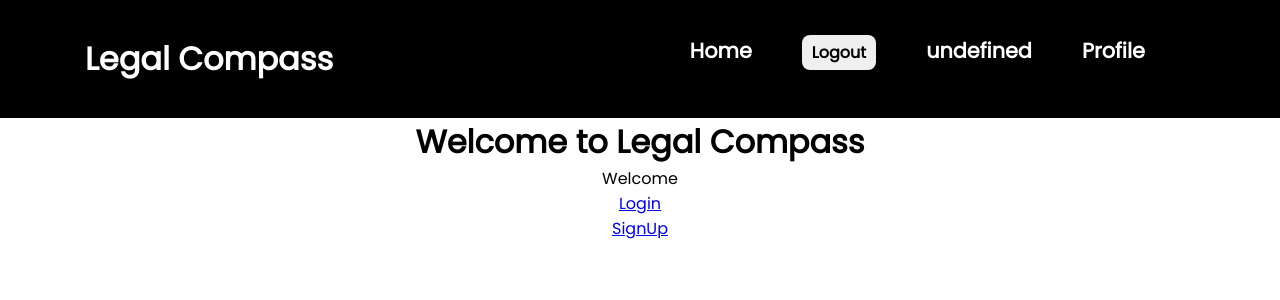
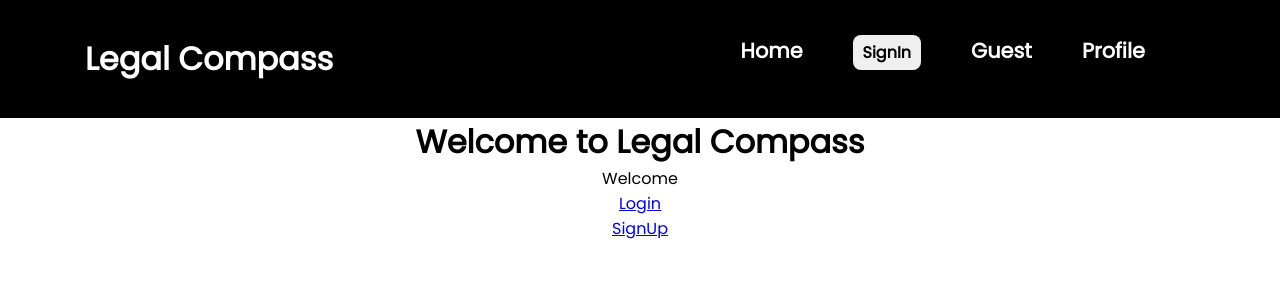
Before and after one commit to venky-17/SIH, a React (Create React App) app: page / in a window 1280 px wide. Shown: the top 300 px of the page. Built offline with nearby package versions, Linux system fonts and the light colour scheme; no server answers.

Commit message:
navbar bug n cndnl rendering

```diff
--- a/public/index.html
+++ b/public/index.html
@@ -25,7 +25,7 @@
       work correctly both with client-side routing and a non-root public URL.
       Learn how to configure a non-root public URL by running `npm run build`.
     -->
-    <title>React App</title>
+    <title>LegalCompass</title>
   </head>
   <body>
     <noscript>You need to enable JavaScript to run this app.</noscript>
--- a/src/Components/Navbar.js
+++ b/src/Components/Navbar.js
@@ -40,14 +40,19 @@ const Navbar = (props) => {
 
   const handleMenuclick = () => {
         setListOpen(!listOpen)
-
+        if(listOpen){
+            console.log('open');
+        } else{
+            console.log('closed');
+        }
 
   }
 
   const handletogglebutton = () => {
-    setIsOpened((prevIsOpened) => !prevIsOpened);
-    setListOpen(!listOpen);
-  };
+    handleMenuclick()
+    toggleMenu()
+
+  }
 
   return (
     <>
@@ -80,12 +85,29 @@ const Navbar = (props) => {
           <ul>
             <li><a href="#">Home</a></li>
             <li>
-              <button className="logout-btn " onClick={handleSignOut}>
-                Logout
-              </button>
+            {
+  getAuth()?.currentUser ? (
+    <button className="logout-btn" onClick={handleSignOut}>
+      LogOut
+    </button>
+  ) : (
+    <Link to="/login">
+      <button className="logout-btn">
+        SignIn
+      </button>
+    </Link>
+  )
+}
+
+
+
             </li>
             <li>
-              <a href="">{` ${props.name || location.state?.name}`}</a>
+            {
+                    getAuth()?.currentUser ? ( <a href="">{` ${props.name || location.state?.name}`}</a>) : (
+                        <a href="">Guest</a>
+                    )
+                  }
             </li>
             <li><a href="#">Profile</a></li>
           </ul>
@@ -98,13 +120,31 @@ const Navbar = (props) => {
           <ul>
             <li><a href="#">Home</a></li>
             <li>
-              <a href="">{` ${props.name || location.state?.name}`}</a>
+                  {
+                    getAuth()?.currentUser ? ( <a href="">{` ${props.name || location.state?.name}`}</a>) : (
+                        <a href="">Guest</a>
+                    )
+                  }
+
             </li>
             <li><a href="#">Profile</a></li>
             <li>
-              <button className="logout-btn " onClick={handleSignOut}>
-                Logout
-              </button>
+            {
+                 getAuth().currentUser ? (
+    <button className="logout-btn" onClick={handleSignOut}>
+      LogOut
+    </button>
+  ) : (
+
+    <Link to="/login">
+  <button className="logout-btn">
+    SignIn
+  </button>
+</Link>
+
+  )
+}
+
             </li>
 
 
--- a/src/Css/Navbar.css
+++ b/src/Css/Navbar.css
@@ -170,15 +170,19 @@ nav{
     font-weight:bold;
 
 }
-.hamburger-nav-items{
-    display: none;
-}
-.display-items{
-    display: block;
-}
-.hide-items{
-    display: none;
-}
+
+.display-items {
+    max-height: 500px;
+    transition: max-height 0.8s ease-in-out;
+    overflow: hidden;
+  }
+
+  .hide-items {
+    max-height: 0;
+    transition: max-height 0.9s ease-in-out;
+    overflow: hidden;
+  }
+
 
 
 
@@ -188,7 +192,7 @@ nav{
 
 @media (max-width:500px){
     .logo h1{
-        font-size: 1rem;
+        font-size: 1.2rem;
 
     }
     .logo{
```
